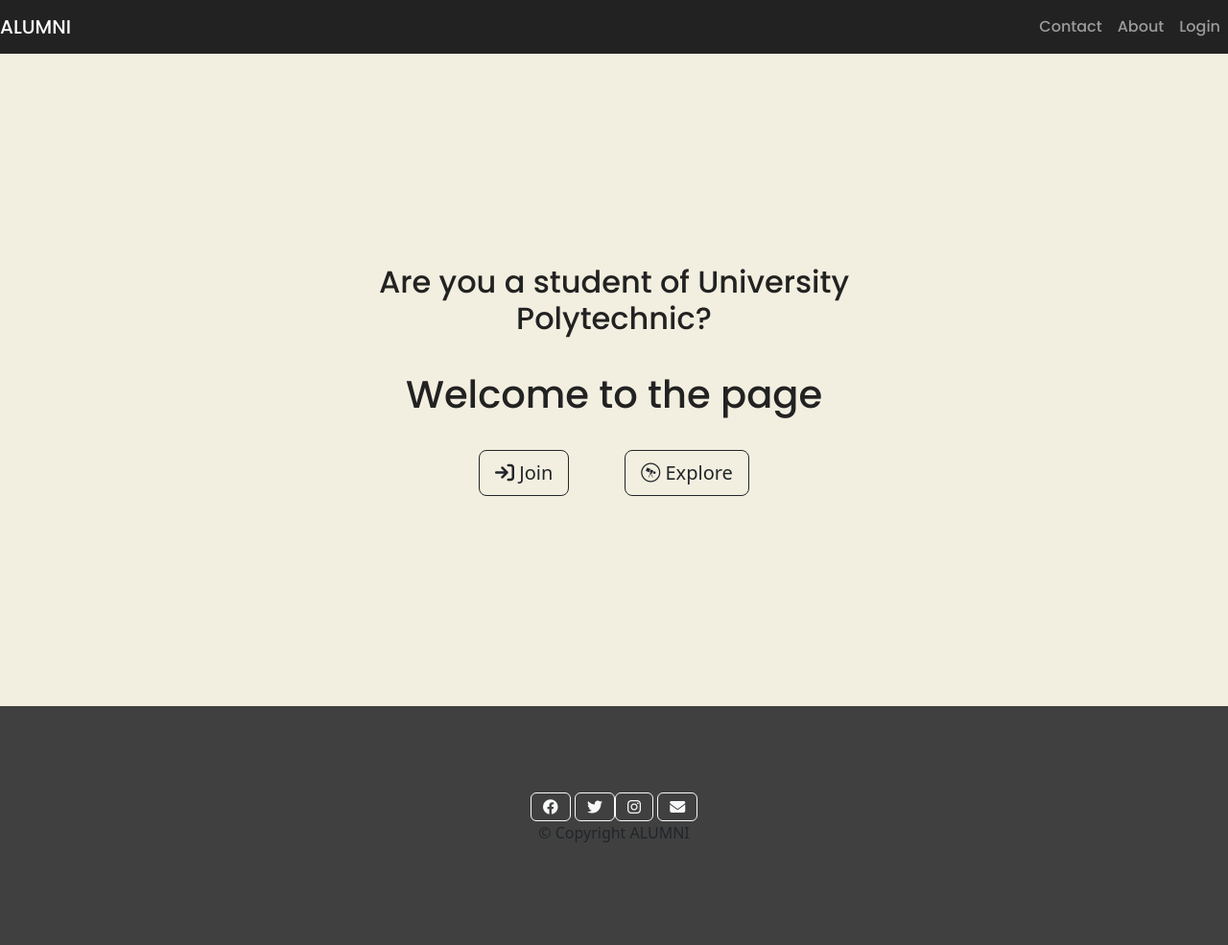
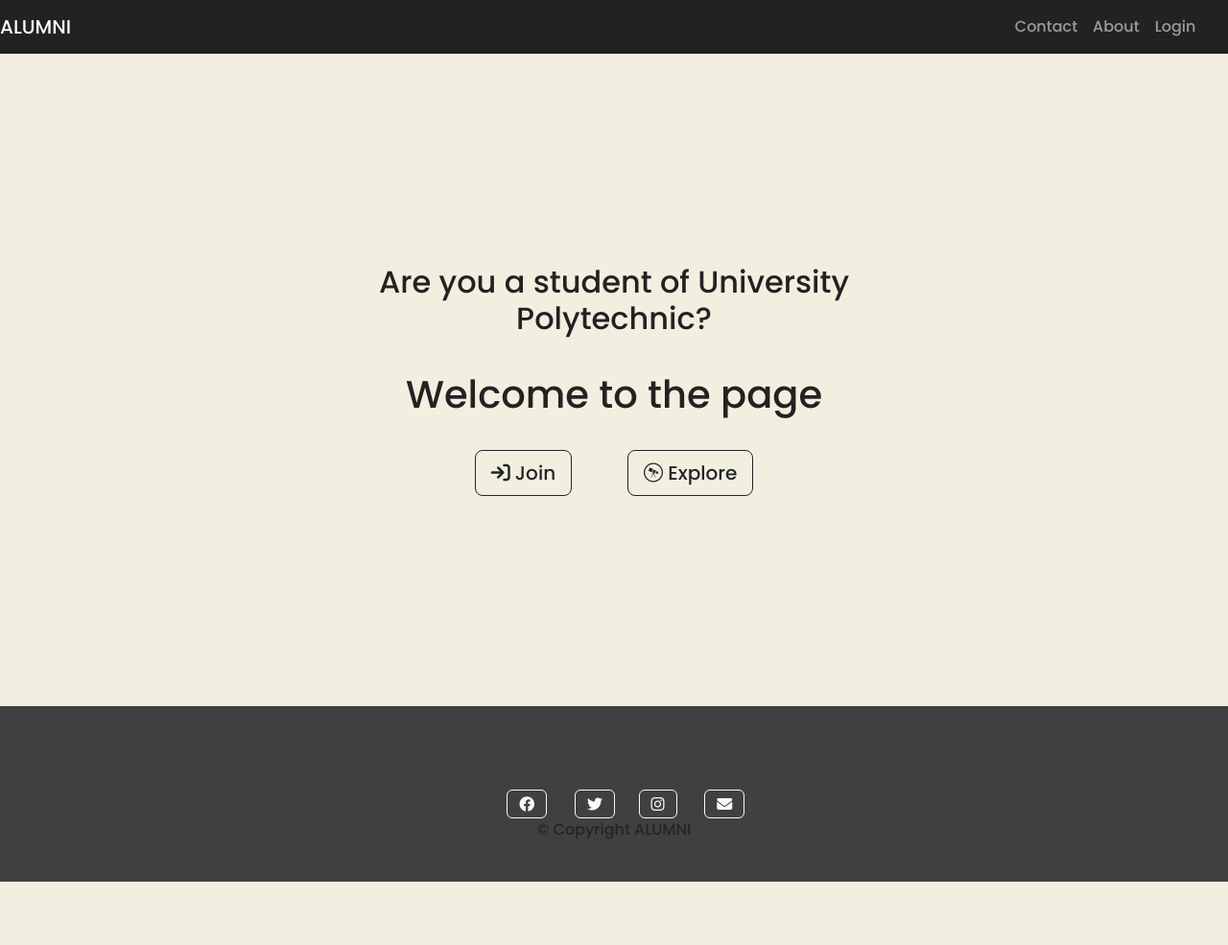
Before and after one commit to Kaif-Imteyaz/Alumni, a PHP site: page / in a window 1280 px wide. Shown: the whole page at 96% size. After the commit the page ends 919 px from the top, so only its background shows below. Run offline with PHP 8.4, Linux system fonts and the light colour scheme; some libraries are stand-ins or nearby versions.

Commit message:
nav bar margin and footer icon margin

```diff
--- a/style.css
+++ b/style.css
@@ -1,5 +1,6 @@
 body{
     background-color:#f3efe0;
+    font-family: 'Poppins', sans-serif;
 }
 .pageName{
     margin-left: 2%;
@@ -7,12 +8,15 @@ body{
 .navbar{
     background-color:#222222;
     color: #3e4444;
-    font-family: 'Poppins', sans-serif;
+}
+.collapse{
+    margin-right: 2%;
 }
 h1{
     color: #222222;
     text-align: center;
     font-family: 'Poppins', sans-serif;
+
 }
 h2{
     text-align: center;
@@ -21,12 +25,15 @@ h2{
     font-family: 'Poppins', sans-serif;
     size: 100%;
 }
+
 #Top{
     text-align: center;
 }
+
 .Top-button{
     margin: 3%;
 }
+
 .Top-head{
     padding: 15% 15%;
     background-repeat: no-repeat;
@@ -34,8 +41,16 @@ h2{
     background-size: 100% 100%;
     background-blend-mode: normal;
 }
+
 #footer{
     background-color: #404040;
     text-align: center;
-    padding: 7% 15%;
+    padding: 2% 2%;
 }
+.social-icon{
+    margin-top: 5%;
+    margin-left: 2%;
+}
+.copyright{
+    padding: 3%;
+}
```
